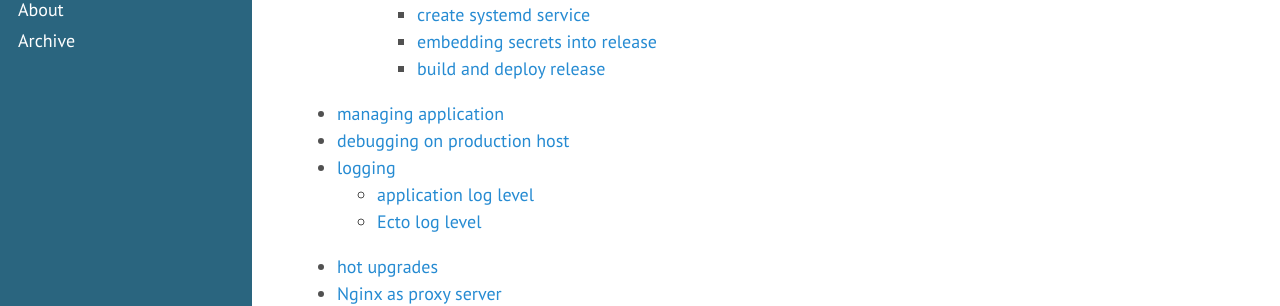
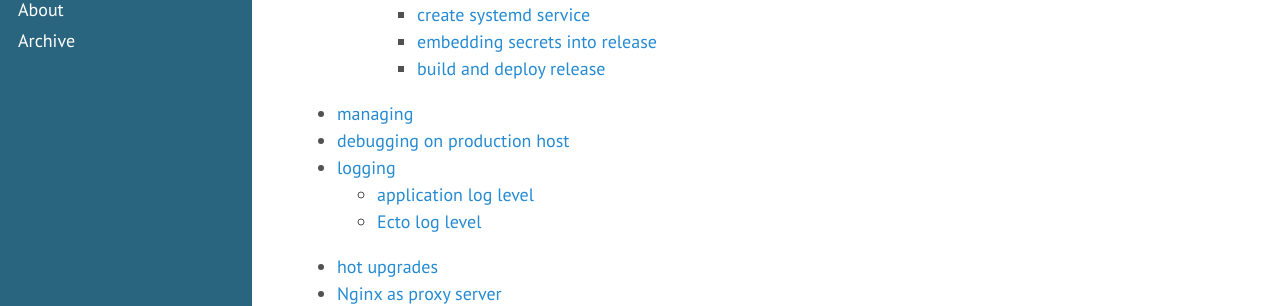
Before and after one commit to tap349/tap349.github.io, a Jekyll site: the page built from _posts/2017-08-02-elixir-deployment.md, in a window 1280 px wide and 900 px high, scrolled down 390 px. Shown: the part 158-464 px from the top of the window. Built offline with Jekyll 4.4.1, drawn with Linux system fonts in a browser that asks for light colours; some of the changed text lies outside the part shown.

Commit message:
update 2017-08-09_14:51:48

```diff
--- a/_posts/2017-08-02-elixir-deployment.md
+++ b/_posts/2017-08-02-elixir-deployment.md
@@ -363,7 +363,7 @@ locations on production host:
   release config is compiled from all related configs in _config/_ directory
   (_config/config.exs_, _config/prod.exs_ and linked _config/prod.secret.exs_).
 
-## managing application
+## managing
 
 - application commands
 
```
